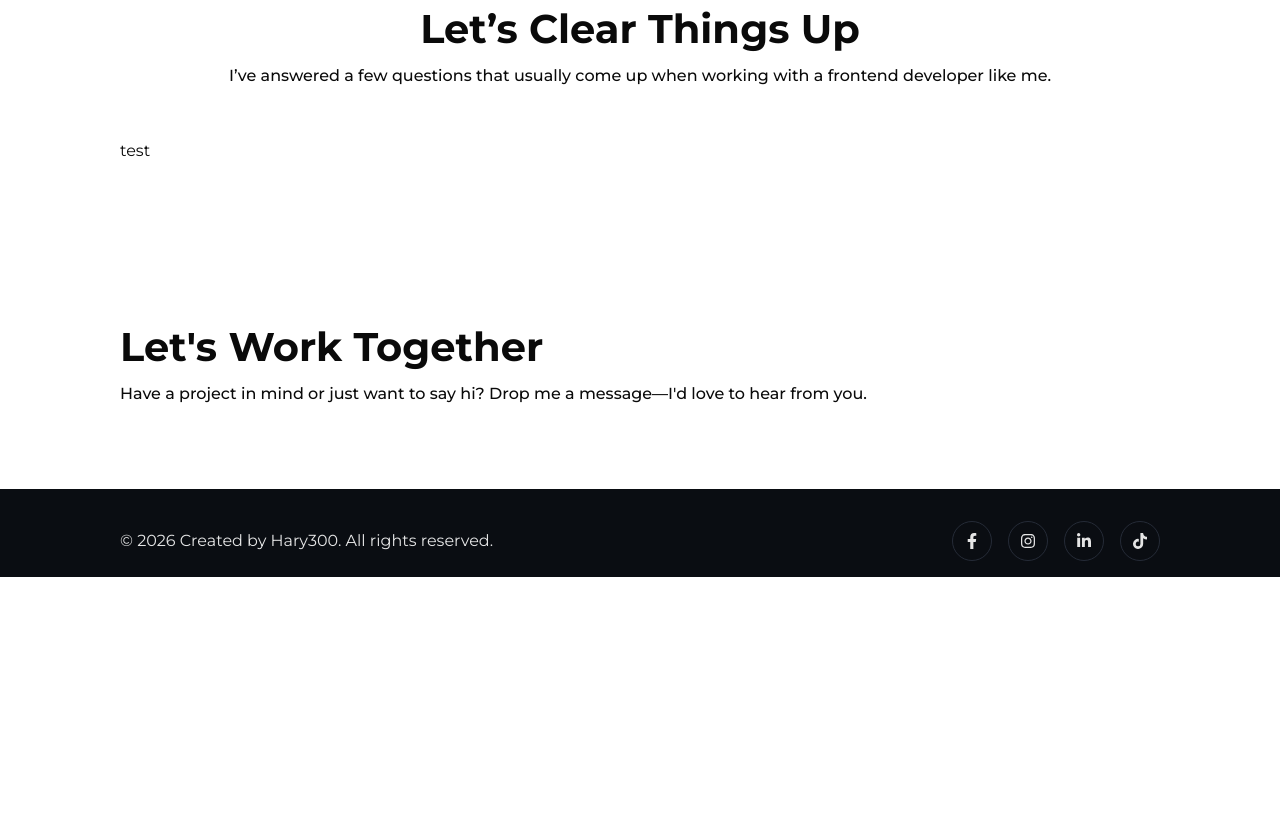
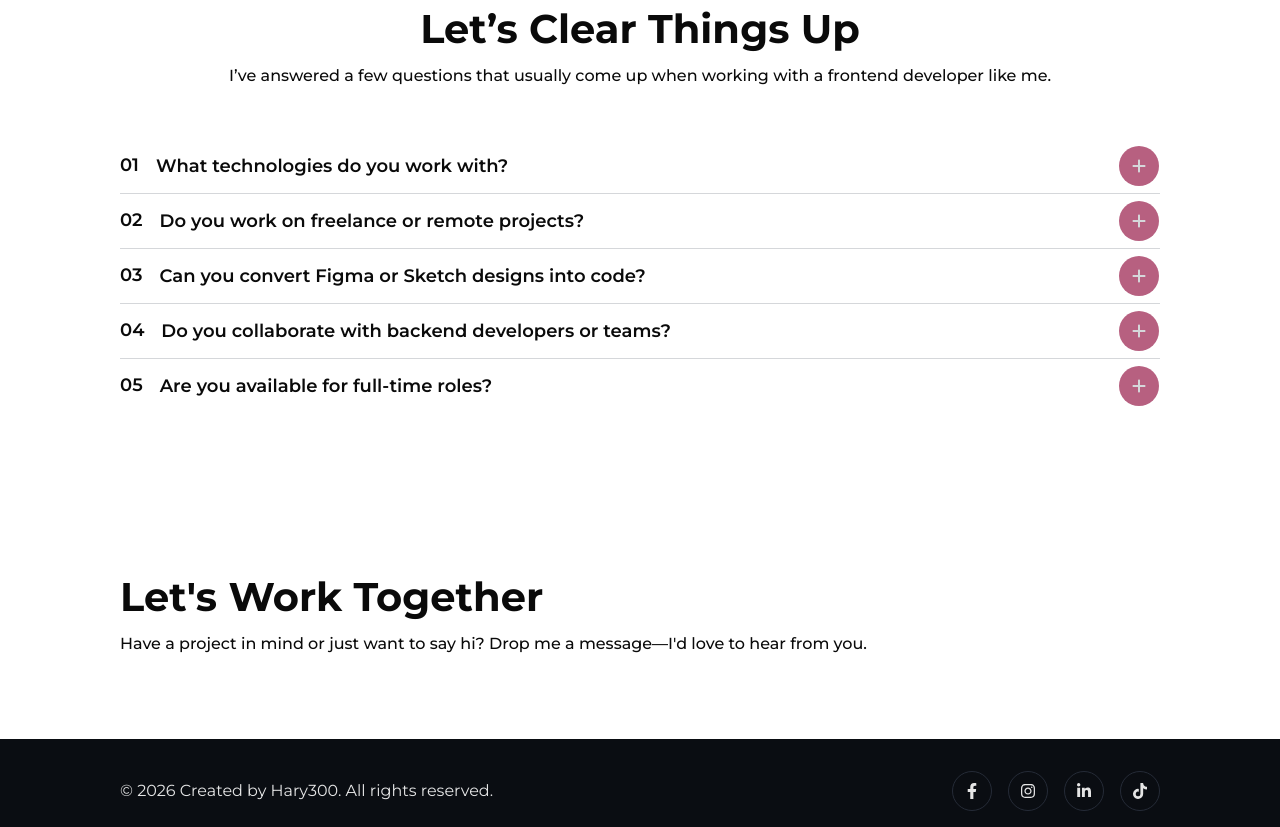
Before and after one commit to Hary300/Personal-Project-34-Pink-Portfolio, a React (Vite) app: page / in a window 1280 px wide. Shown: the part 5860-6687 px from the top of the page. Before the commit the page ends 6437 px from the top, so only its background shows below. Built offline with nearby package versions, Linux system fonts and the light colour scheme.

Commit message:
feat: update developer image format to webp; refactor carousel icons to use GoArrow; enhance FaqSection with test div

```diff
--- a/src/components/ui/accordion.tsx
+++ b/src/components/ui/accordion.tsx
@@ -1,8 +1,8 @@
-import * as React from "react"
-import { Accordion as AccordionPrimitive } from "radix-ui"
+import * as React from 'react';
+import { Accordion as AccordionPrimitive } from 'radix-ui';
 
-import { cn } from "@/lib/utils"
-import { ChevronDownIcon, ChevronUpIcon } from "lucide-react"
+import { cn } from '@/lib/utils';
+import { FaPlus, FaMinus } from 'react-icons/fa6';
 
 function Accordion({
   className,
@@ -10,11 +10,11 @@ function Accordion({
 }: React.ComponentProps<typeof AccordionPrimitive.Root>) {
   return (
     <AccordionPrimitive.Root
-      data-slot="accordion"
-      className={cn("flex w-full flex-col", className)}
+      data-slot='accordion'
+      className={cn('flex w-full flex-col', className)}
       {...props}
     />
-  )
+  );
 }
 
 function AccordionItem({
@@ -23,11 +23,11 @@ function AccordionItem({
 }: React.ComponentProps<typeof AccordionPrimitive.Item>) {
   return (
     <AccordionPrimitive.Item
-      data-slot="accordion-item"
-      className={cn("not-last:border-b", className)}
+      data-slot='accordion-item'
+      className={cn('not-last:border-b', className)}
       {...props}
     />
-  )
+  );
 }
 
 function AccordionTrigger({
@@ -36,21 +36,32 @@ function AccordionTrigger({
   ...props
 }: React.ComponentProps<typeof AccordionPrimitive.Trigger>) {
   return (
-    <AccordionPrimitive.Header className="flex">
+    <AccordionPrimitive.Header className='flex '>
       <AccordionPrimitive.Trigger
-        data-slot="accordion-trigger"
+        data-slot='accordion-trigger'
         className={cn(
-          "group/accordion-trigger relative flex flex-1 items-start justify-between rounded-lg border border-transparent py-2.5 text-left text-sm font-medium transition-all outline-none hover:underline focus-visible:border-ring focus-visible:ring-3 focus-visible:ring-ring/50 focus-visible:after:border-ring disabled:pointer-events-none disabled:opacity-50 **:data-[slot=accordion-trigger-icon]:ml-auto **:data-[slot=accordion-trigger-icon]:size-4 **:data-[slot=accordion-trigger-icon]:text-muted-foreground",
+          'relative group/accordion-trigger flex w-full items-center justify-between rounded-lg border border-transparent py-2.5 text-left text-sm font-medium transition-all outline-none  focus-visible:border-ring focus-visible:ring-3 focus-visible:ring-ring/50 focus-visible:after:border-ring disabled:pointer-events-none disabled:opacity-50 **:data-[slot=accordion-trigger-icon]:size-4 cursor-pointer hover:underline',
           className
         )}
         {...props}
       >
-        {children}
-        <ChevronDownIcon data-slot="accordion-trigger-icon" className="pointer-events-none shrink-0 group-aria-expanded/accordion-trigger:hidden" />
-        <ChevronUpIcon data-slot="accordion-trigger-icon" className="pointer-events-none hidden shrink-0 group-aria-expanded/accordion-trigger:inline" />
+        <div className='flex-1 min-w-0 max-w-75 sm:max-w-150 w-full '>
+          {children}
+        </div>
+
+        <span className='absolute right-0 top-1/2 -translate-y-1/2 size-10 bg-primary-300 group-aria-expanded/accordion-trigger:bg-neutral-300  rounded-full aspect-square shrink-0 flex justify-center items-center'>
+          <FaPlus
+            data-slot='accordion-trigger-icon'
+            className='pointer-events-none text-neutral-300 shrink-0 group-aria-expanded/accordion-trigger:hidden'
+          />
+          <FaMinus
+            data-slot='accordion-trigger-icon'
+            className='pointer-events-none hidden shrink-0 group-aria-expanded/accordion-trigger:inline'
+          />
+        </span>
       </AccordionPrimitive.Trigger>
     </AccordionPrimitive.Header>
-  )
+  );
 }
 
 function AccordionContent({
@@ -60,20 +71,20 @@ function AccordionContent({
 }: React.ComponentProps<typeof AccordionPrimitive.Content>) {
   return (
     <AccordionPrimitive.Content
-      data-slot="accordion-content"
-      className="overflow-hidden text-sm data-open:animate-accordion-down data-closed:animate-accordion-up"
+      data-slot='accordion-content'
+      className='overflow-hidden text-sm data-open:animate-accordion-down data-closed:animate-accordion-up'
       {...props}
     >
       <div
         className={cn(
-          "h-(--radix-accordion-content-height) pt-0 pb-2.5 [&_a]:underline [&_a]:underline-offset-3 [&_a]:hover:text-foreground [&_p:not(:last-child)]:mb-4",
+          'h-[--radix-accordion-content-height] pt-0 pb-2.5 [&_a]:underline [&_a]:underline-offset-3 [&_a]:hover:text-foreground [&_p:not(:last-child)]:mb-4',
           className
         )}
       >
         {children}
       </div>
     </AccordionPrimitive.Content>
-  )
+  );
 }
 
-export { Accordion, AccordionItem, AccordionTrigger, AccordionContent }
+export { Accordion, AccordionItem, AccordionTrigger, AccordionContent };
--- a/src/data/faqData.ts
+++ b/src/data/faqData.ts
@@ -1,9 +1,9 @@
 import type { Header } from '@/types/headerSection';
 
 interface Faq {
-  id: string;
-  question: string;
-  answer: string;
+  value: string;
+  trigger: string;
+  content: string;
 }
 
 interface FaqData {
@@ -19,38 +19,38 @@ export const faqData: FaqData = {
   },
   faqs: [
     {
-      id: 'faq-1',
+      value: 'faq-1',
 
-      question: 'What technologies do you work with?',
-      answer:
+      trigger: 'What technologies do you work with?',
+      content:
         'I mainly work with HTML, CSS, JavaScript, and frameworks like React, Next.js, and Vue. I also have experience using Tailwind CSS, TypeScript, and working with APIs.',
     },
     {
-      id: 'faq-2',
+      value: 'faq-2',
 
-      question: 'Do you work on freelance or remote projects?',
-      answer:
+      trigger: 'Do you work on freelance or remote projects?',
+      content:
         'Yes, I am open to both freelance projects and remote full-time or contract roles depending on the project requirements.',
     },
     {
-      id: 'faq-3',
+      value: 'faq-3',
 
-      question: 'Can you convert Figma or Sketch designs into code?',
-      answer:
+      trigger: 'Can you convert Figma or Sketch designs into code?',
+      content:
         'Absolutely! I specialize in translating UI/UX designs from Figma, Sketch, or Adobe XD into pixel-perfect, responsive, and clean frontend code.',
     },
     {
-      id: 'faq-4',
+      value: 'faq-4',
 
-      question: 'Do you collaborate with backend developers or teams?',
-      answer:
+      trigger: 'Do you collaborate with backend developers or teams?',
+      content:
         'Yes, I am experienced in working closely with backend developers, UI/UX designers, and product managers to integrate RESTful APIs and build smooth web applications.',
     },
     {
-      id: 'faq-5',
+      value: 'faq-5',
 
-      question: 'Are you available for full-time roles?',
-      answer:
+      trigger: 'Are you available for full-time roles?',
+      content:
         'Yes, I am currently open to full-time remote or hybrid opportunities as a Frontend Developer.',
     },
   ],
--- a/src/sections/08-faq/FaqSection.tsx
+++ b/src/sections/08-faq/FaqSection.tsx
@@ -1,13 +1,42 @@
 import SectionWrapper from '@/components/layouts/SectionWrapper';
 import SectionTitle from '@/components/shared/SectionTitle';
 import { faqData } from '@/data/faqData';
+import {
+  Accordion,
+  AccordionContent,
+  AccordionItem,
+  AccordionTrigger,
+} from '@/components/ui/accordion';
 
 const FaqSection = () => {
   const header = faqData.header;
+  const faqs = faqData.faqs;
   return (
     <SectionWrapper sectionId='faq'>
       <SectionTitle title={header.title} subtitle={header.subtitle} />
-      <div>test</div>
+      <Accordion
+        type='single'
+        collapsible
+        defaultValue='item-1'
+        className='flex flex-col w-full'
+      >
+        {faqs.map((faq, index) => (
+          <AccordionItem key={faq.value} value={faq.value}>
+            <div className='grid grid-cols-[auto_1fr] gap-4'>
+              <span className='font-semibold text-lg pt-2.5 '>
+                0{index + 1}
+              </span>
+              <div className='min-w-0 w-full'>
+                <AccordionTrigger className='gap-4 font-semibold text-lg'>
+                  {faq.trigger}
+                </AccordionTrigger>
+
+                <AccordionContent>{faq.content}</AccordionContent>
+              </div>
+            </div>
+          </AccordionItem>
+        ))}
+      </Accordion>
     </SectionWrapper>
   );
 };
```
